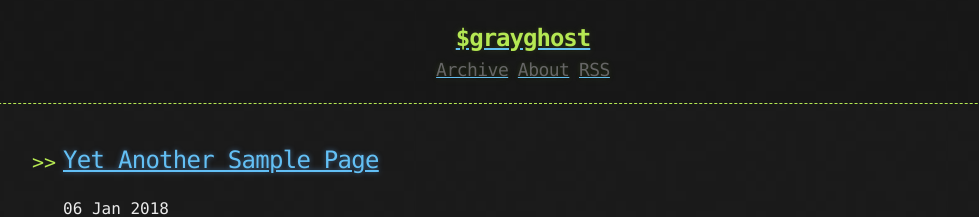
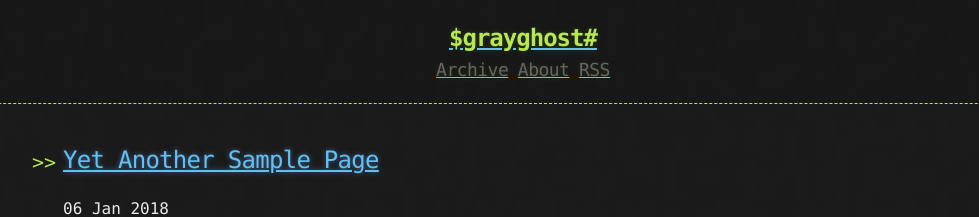
Before and after one commit to stackbit-projects/pink-aspen-9a654, a Jekyll site: the page built from index.html, in a window 1280 px wide. Shown: the top 217 px of the page, without its empty margins (117-1096 px from the left). Built offline with Jekyll 4.4.1, drawn with Linux system fonts in a browser that asks for light colours; the list of posts is cut into pages by our own code.

```diff
--- a/_includes/header.html
+++ b/_includes/header.html
@@ -2,7 +2,7 @@
   <div>
     <a href="{{ "/" | prepend: site.baseurl | replace: '//', '/' }}">
     {% assign owner_first_name = site.owner | split: " " %}
-    <h1>$grayghost</h1>
+    <h1>$grayghost#</h1>
     </a>
     <div class="header-links">
       {% include links.html %}
```
